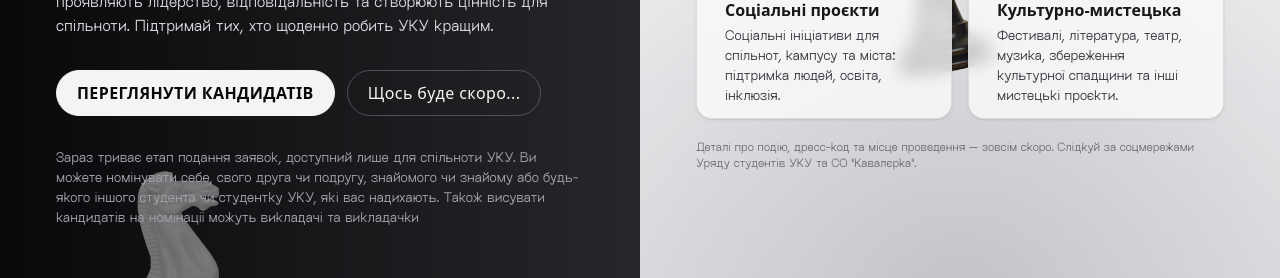
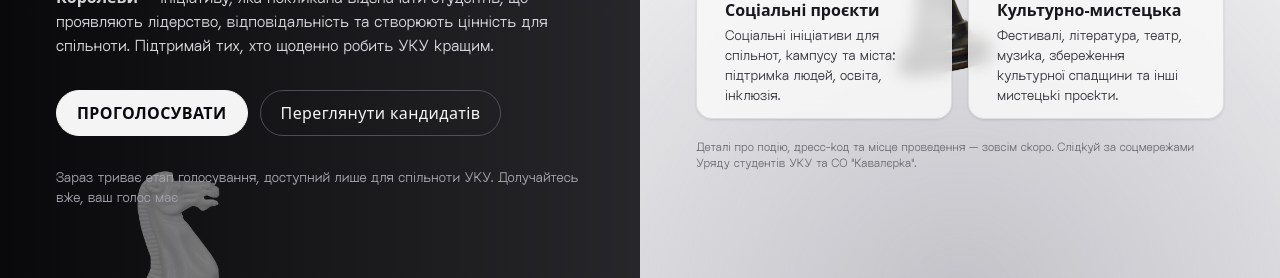
Before and after one commit to denhumen/kk_voting, a Next.js app in the folder kk_voting/: page / in a window 1280 px wide. Shown: the part 499-777 px from the top of the page. Built offline with nearby package versions, Linux system fonts and the light colour scheme; no server answers; a web font is replaced by a local one.

Commit message:
Updated main page buttons and text for the current event stage

```diff
--- a/kk_voting/app/page.tsx
+++ b/kk_voting/app/page.tsx
@@ -102,21 +102,21 @@ export default function HomePage() {
                 </button>
               </Link> */}
               <AnalyticsButton
-                href="/candidates"
-                event="click_submit_candidate"
-                eventData={{ location: "hero" }}
-                className="px-5 py-2.5 rounded-full border border-zinc-100 bg-zinc-100 text-zinc-950 text-sm md:text-base font-alt font-semibold uppercase tracking-wide hover:bg-transparent hover:text-zinc-100 transition"
+                  href="/vote"
+                  event="click_submit_candidate"
+                  eventData={{ location: "hero" }}
+                  className="px-5 py-2.5 rounded-full border border-zinc-100 bg-zinc-100 text-zinc-950 text-sm md:text-base font-alt font-semibold uppercase tracking-wide hover:bg-transparent hover:text-zinc-100 transition"
               >
-                Переглянути кандидатів
+                Проголосувати
               </AnalyticsButton>
 
               <AnalyticsButton
-                href="/details"
+                href="/candidates"
                 event="click_coming_soon"
                 eventData={{ location: "hero" }}
                 className="px-5 py-2.5 rounded-full border border-zinc-500/60 text-zinc-100 text-sm md:text-base font-alt tracking-wide hover:border-zinc-200 hover:bg-zinc-900/40 transition"
               >
-                Щось буде скоро...
+                Переглянути кандидатів
               </AnalyticsButton>
 
             </div>
@@ -126,7 +126,7 @@ export default function HomePage() {
               голос у кожній номінації.
             </p> */}
             <p className="text-xs md:text-sm text-zinc-400 pt-2 font-main">
-              Зараз триває етап подання заявок, доступний лише для спільноти УКУ. Ви можете номінувати себе, свого друга чи подругу, знайомого чи знайому або будь-якого іншого студента чи студентку УКУ, які вас надихають. Також висувати кандидатів на номінації можуть викладачі та викладачки
+              Зараз триває етап голосування, доступний лише для спільноти УКУ. Долучайтесь вже, ваш голос має
             </p>
           </div>
         </section>
```
